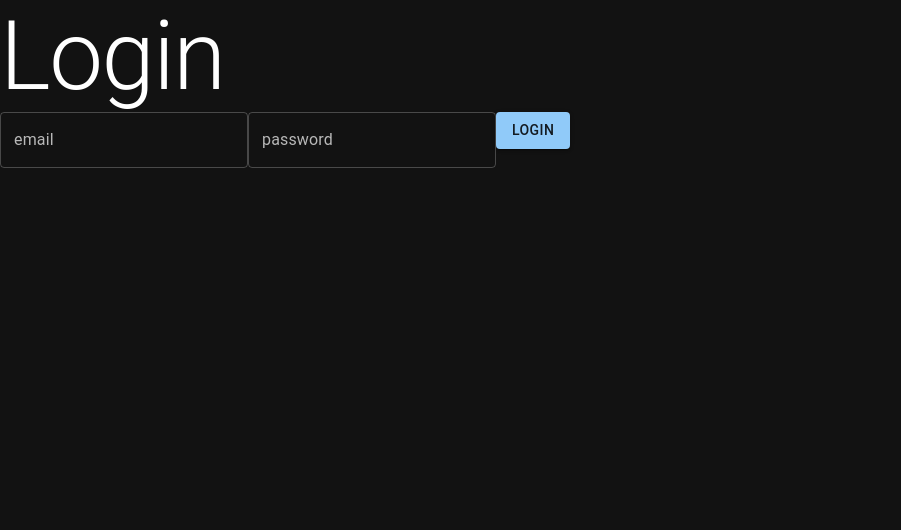
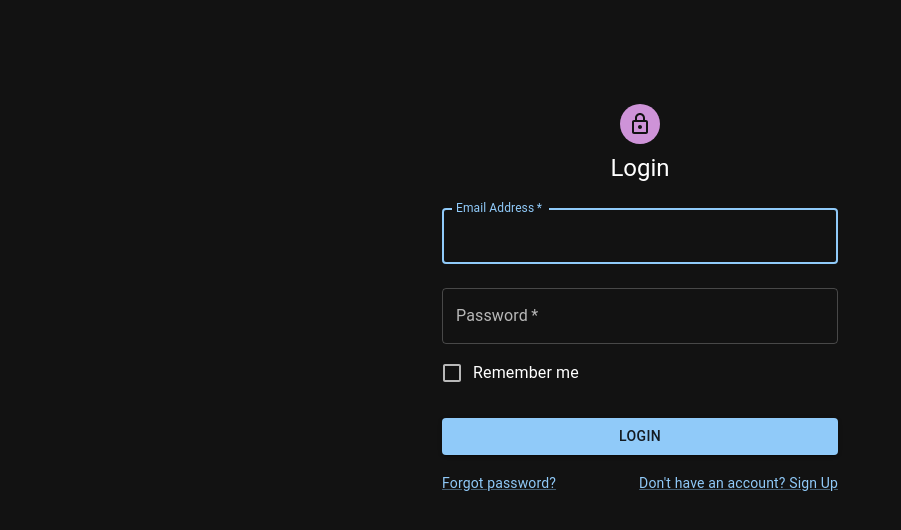
Before and after one commit to gastonmatias/TDD-next, a Next.js app: page /login in a window 1280 px wide. Shown: the top 530 px of the page, without its empty margins (0-901 px from the left). Built offline with nearby package versions, Linux system fonts and the light colour scheme.

Commit message:
REFACTOR - page login

```diff
--- a/components/ui/spinner.module.css
+++ b/components/ui/spinner.module.css
@@ -1,7 +1,8 @@
 .loaderContainer{
   display: flex;
   justify-content: center;
-  margin-bottom: 5rem;
+  margin-bottom: 2rem;
+  margin-top: 5rem;
 }
 
 .loader {
--- a/package.json
+++ b/package.json
@@ -12,6 +12,7 @@
     "@emotion/styled": "^11.11.0",
     "@fontsource/roboto": "^4.5.8",
     "@hookform/resolvers": "^3.1.0",
+    "@mui/icons-material": "^5.11.16",
     "@mui/material": "^5.13.0",
     "@tanstack/react-query": "^4.29.7",
     "axios": "^1.4.0",
--- a/pages/login.tsx
+++ b/pages/login.tsx
@@ -3,7 +3,16 @@ import { useState } from 'react';
 import { SubmitHandler, useForm } from 'react-hook-form';
 import { yupResolver } from '@hookform/resolvers/yup';
 import axios from 'axios';
+
 import { Button, TextField, Box, Typography } from '@mui/material'
+import Avatar from '@mui/material/Avatar';
+import CssBaseline from '@mui/material/CssBaseline';
+import FormControlLabel from '@mui/material/FormControlLabel';
+import Checkbox from '@mui/material/Checkbox';
+import Link from '@mui/material/Link';
+import Grid from '@mui/material/Grid';
+import LockOutlinedIcon from '@mui/icons-material/LockOutlined';
+import Container from '@mui/material/Container';
 
 import { LoginFormData, loginSchema } from '@/validators';
 import { useLoginMutation } from '@/hooks/useLoginMutation';
@@ -44,43 +53,84 @@ const LoginPage = () => {
 
     return (
     <>
-    <Box>
-        <Typography variant="h1" >Login</Typography>
+    <Container component="main" maxWidth="xs">
 
-        {
-        	mutation.isLoading && <Spinner/>
-        }
+        {  mutation.isLoading && <Spinner/> }
 
-        {
-            ( mutation.isError )
+        {/* { ( mutation.isError )   */}
+        { ( true )
             ? <Typography>{errorMessage}</Typography>
             : null
         }
 
-        <form onSubmit={handleSubmit(onSubmit)}>
+        <Box
+          sx={{
+            marginTop: 12,
+            display: 'flex',
+            flexDirection: 'column',
+            alignItems: 'center',
+          }}
+        >
+          <Avatar sx={{ m: 1, bgcolor: 'secondary.main' }}>
+            <LockOutlinedIcon />
+          </Avatar>
+          <Typography component="h1" variant="h5">
+            Login
+          </Typography>
+          <Box component="form" onSubmit={handleSubmit(onSubmit)} noValidate sx={{ mt: 1 }}>
             <TextField
-                variant="outlined"
-                label="email"
-                {...register("email",{required:true})}
-                helperText={errors.email?.message}
-                />
-
+              margin="normal"
+              required
+              fullWidth
+              id="email"
+              label="Email Address"
+              autoComplete="email"
+              autoFocus
+              {...register("email",{required:true})}
+              helperText={errors.email?.message}
+              error={!!errors.email}
+              />
             <TextField
-                label="password"
-                variant="outlined"
-                {...register("password",{required:true})}
-                helperText={errors.password?.message}
+              margin="normal"
+              required
+              fullWidth
+              label="Password"
+              type="password"
+              id="password"
+              autoComplete="current-password"
+              {...register("password",{required:true})}
+              helperText={errors.password?.message}
+              error={!!errors.password}
             />
 
+            <FormControlLabel
+              control={<Checkbox value="remember" color="primary" />}
+              label="Remember me"
+            />
             <Button
-                variant='contained'
-                type='submit'
-                disabled={mutation.isLoading}
+              type="submit"
+              fullWidth
+              variant="contained"
+              sx={{ mt: 3, mb: 2 }}
+              disabled={mutation.isLoading}
             >
-                Login
+              Login
             </Button>
-        </form>
-    </Box>
+            <Grid container>
+              <Grid item xs>
+                <Link href="#" variant="body2">
+                  Forgot password?
+                </Link>
+              </Grid>
+              <Grid item>
+                <Link href="#" variant="body2">
+                  {"Don't have an account? Sign Up"}
+                </Link>
+              </Grid>
+            </Grid>
+          </Box>
+        </Box>
+      </Container>
 
     </>
   )
```
Also changed, not shown: 1 other file (tests, documents, lock files or other folders).
